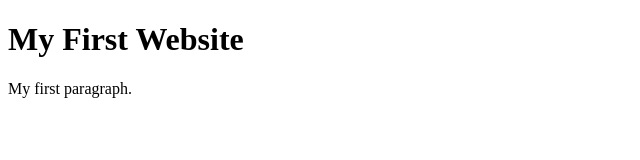
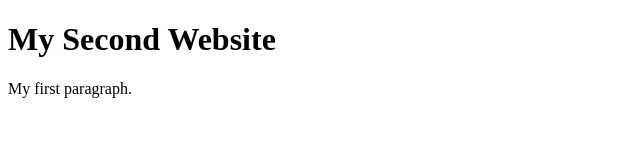
Before and after one commit to QuickLeopard/codersrank-practice, a website: page index.html in a window 1280 px wide. Shown: the whole page, without its empty margins (0-640 px from the left). Drawn offline with Linux system fonts and the light colour scheme.

Commit message:
1 file modified

```diff
--- a/index.html
+++ b/index.html
@@ -5,7 +5,7 @@
   </head>
   <body>
 
-    <h1>My First Website</h1>
+    <h1>My Second Website</h1>
     <p>My first paragraph.</p>
 
   </body>
```
